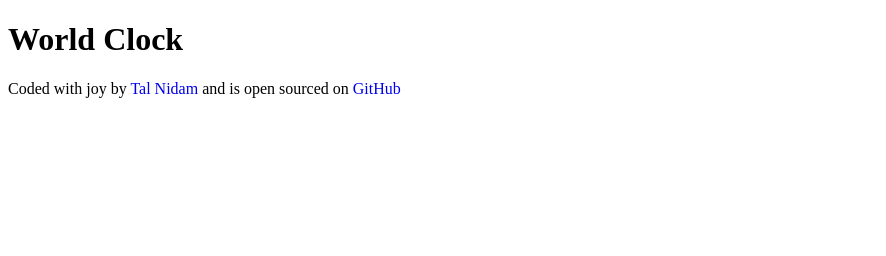
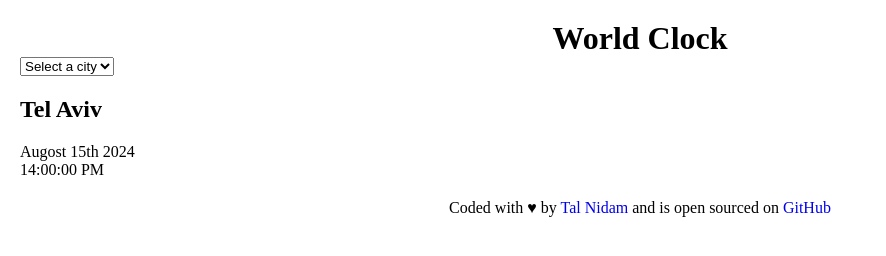
Before and after one commit to TheTulatula/worldClock, a plain HTML site: page index.html in a window 1280 px wide. Shown: the whole page, without its empty margins (0-886 px from the left). Drawn offline with nearby package versions, Linux system fonts and the light colour scheme.

Commit message:
basic html
css and links minor changes

```diff
--- a/index.html
+++ b/index.html
@@ -9,16 +9,33 @@
     <link rel="styleSheet" href="style.css" />
   </head>
   <body>
+    <div class="container">
       <h1>World Clock</h1>
 
+      <select name="">
+        <option value="">Select a city</option>
+        <option value="lisbon">Lisbon</option>
+        <option value="tel aviv">Tel Aviv</option>
+        <option value="london">London</option>
+      </select>
+
+      <div class="city">
+        <h2>Tel Aviv</h2>
+        <div class="date">Augost 15th 2024</div>
+        <div class="time">14:00:00 PM</div>
+      </div>
+
       <footer>
-      Coded with joy by
-      <a href="https://www.linkedin.com/in/tal-nidam-44946b185/" target="_blank"
+        Coded with ♥ by
+        <a
+          href="https://www.linkedin.com/in/tal-nidam-44946b185/"
+          target="_blank"
           >Tal Nidam</a
         >
         and is open sourced on
         <a href="https://github.com/TheTulatula" target="_blank">GitHub</a>
       </footer>
+    </div>
     <script src="app.js"></script>
   </body>
 </html>
--- a/style.css
+++ b/style.css
@@ -1,3 +1,14 @@
+body {
+  margin: 20px;
+}
+h1 {
+  text-align: center;
+  margin: auto;
+}
+footer {
+  margin: 20px auto;
+  text-align: center;
+}
 a {
   text-decoration: none;
 }
```
Lines whose indentation alone changed are shown as unchanged.
